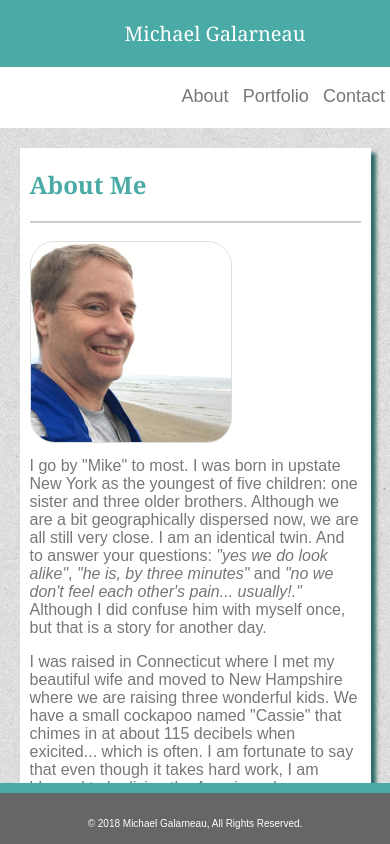
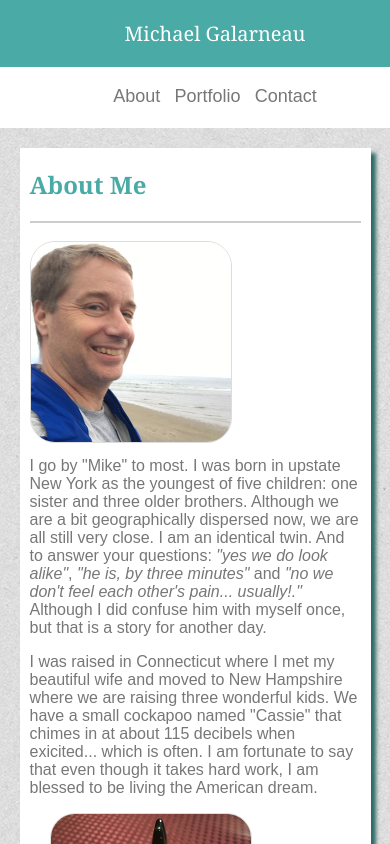
Before and after one commit to five0ffour/Responsive-Portfolio, a plain HTML site: page index.html in a window 390 px wide. Shown: the top 844 px of the page. Drawn offline with Linux system fonts and the light colour scheme.

Commit message:
corrected nav bar centering,  contact page is an issue

```diff
--- a/assets/css/media.css
+++ b/assets/css/media.css
@@ -1,8 +1,8 @@
-/*  Author:  Michael Galarneau        -->
-/*  Class:  UNH Bootcamp              -->
-/*  Assignment:  Responsiveness       -->
-/*  Date:  9/26/2018                  -->
-/*  Filename:  media.css              -->
+/*  Author:  Michael Galarneau        */
+/*  Class:  UNH Bootcamp              */
+/*  Assignment:  Responsiveness       */
+/*  Date:  9/26/2018                  */
+/*  Filename:  media.css              */
 
 /*****************/
 /* Media Queries */
@@ -27,14 +27,20 @@
 
 @media screen and (max-width: 640px) {
 
-    /* Clear all column size limits for small screens */
+    /* Clear all column size limits for small screens to maximize screen usage */
     [class*="col-"] {
         width: 100%;
     }
 
-    /* float the  header so it doesn't stick to the top */
+    /* float the header so it doesn't stick to the top */
     header {
         position: unset;
+    }
+
+    /* float the footer so it scrolls off */
+    footer {
+        position: unset;
+        width: 100%;
     }
 
     /* float the page with the header */
@@ -52,19 +58,34 @@
         overflow: hidden;
     }
 
+    /* ensure the link bar centers under the header */
+    .navigation ul {
+        text-align: center;
+      }
+
+    /* don't inline float the link bar, give it a new line */
     .li a {
         float: left;
         display: block;
-        text-align: center;
     }
+
+    /* keep some left & right margins to match spec */
+    .page {
+        width: 90%;
+    }
+
+    /*******************************/
+    /* Page Specific Media Queries */
+    /*******************************/
+
+    /*------------*/
+    /* About Page */
+    /*------------*/
+
     /* don't wrap the text around our page images */
     #biopic,
     #duckdiv {
         float: none;
     }
 
-    /* keep some left & right margins to match spec */
-    .page {
-        width: 90%;
-    }
 }
```
Also changed, not shown: contact.html (+2 -2 lines).
